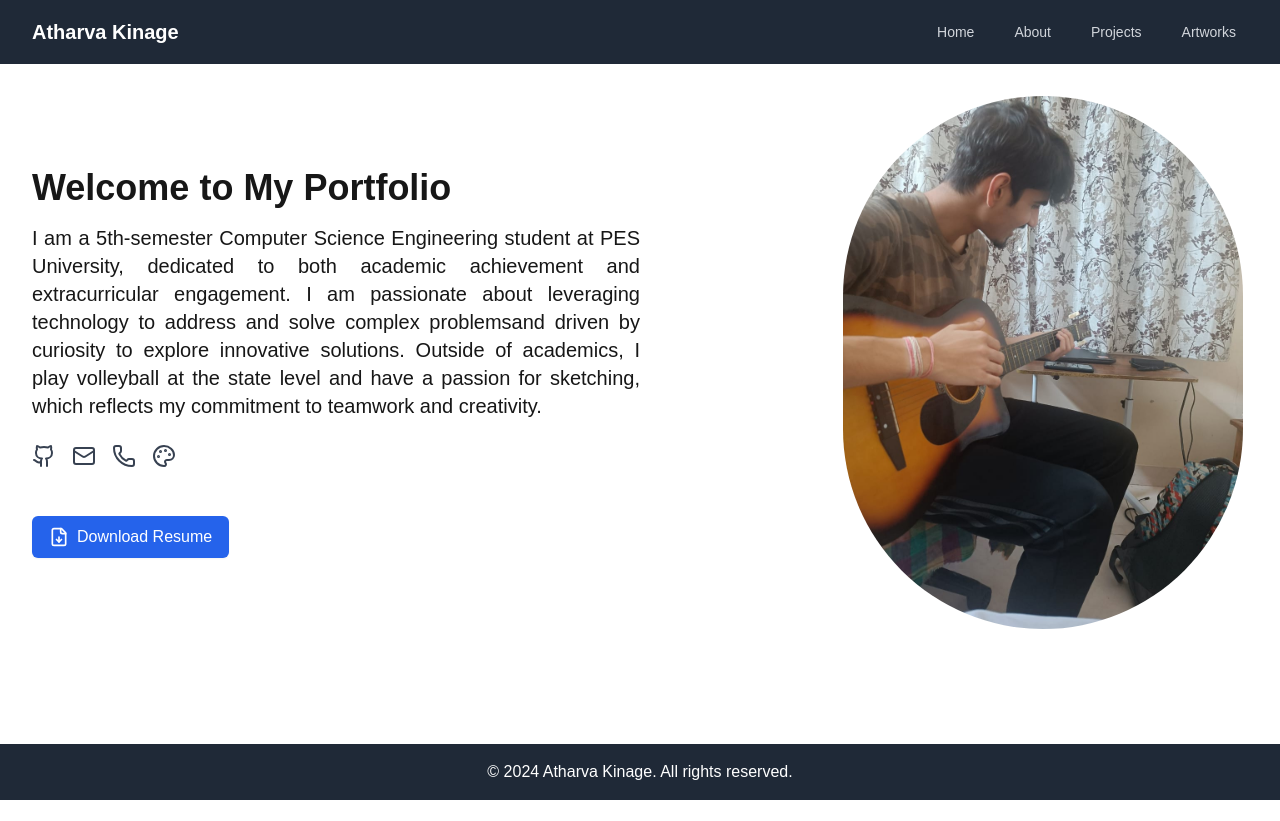
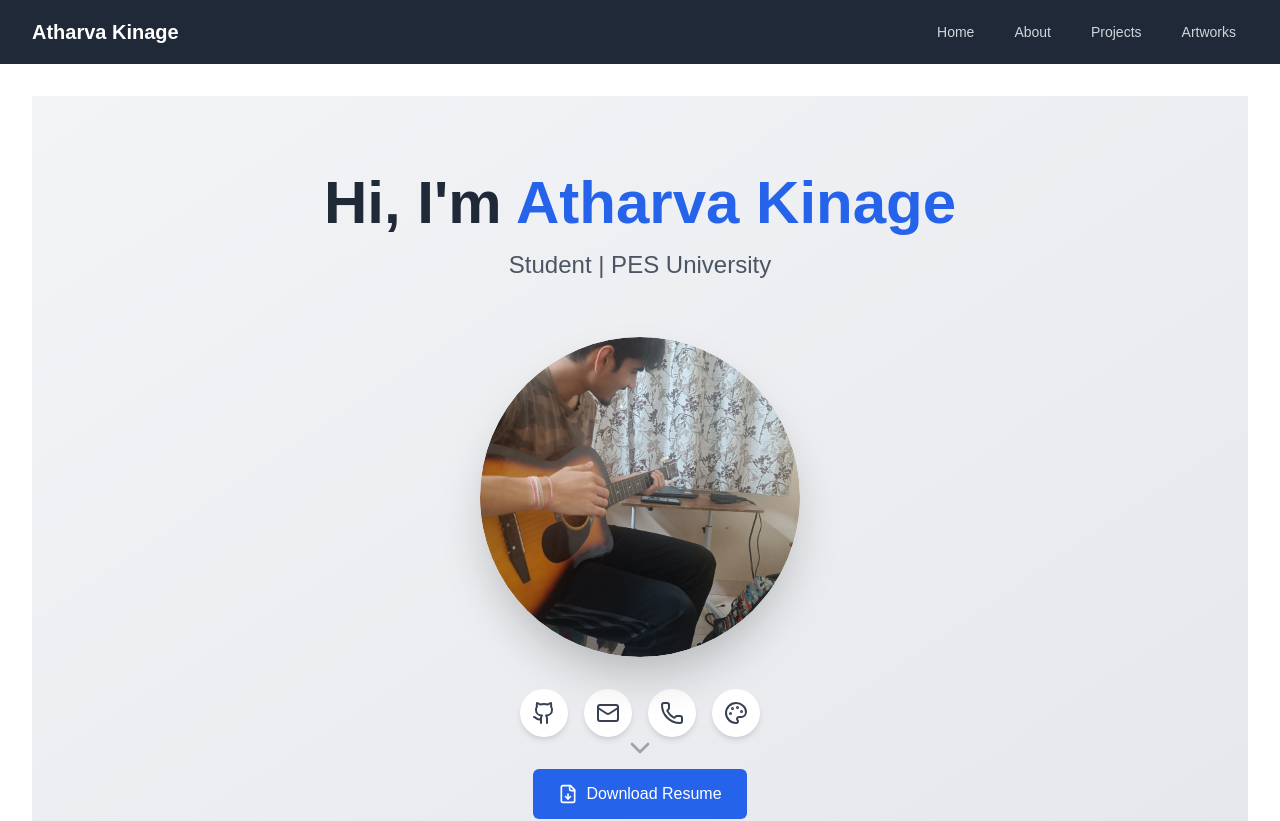
Before and after one commit to atharvakinage/my-portfolio, a Next.js app: page / in a window 1280 px wide. Shown: the top 821 px of the page. Before the commit the page ends 800 px from the top, so only its background shows below. Built offline with nearby package versions, Linux system fonts and the light colour scheme.

Commit message:
Update home page layout

```diff
--- a/package.json
+++ b/package.json
@@ -10,6 +10,7 @@
   },
   "dependencies": {
     "lucide-react": "^0.469.0",
+    "motion": "^11.15.0",
     "next": "15.1.2",
     "react": "^19.0.0",
     "react-dom": "^19.0.0"
--- a/src/app/layout.js
+++ b/src/app/layout.js
@@ -1,5 +1,7 @@
+import { Inter } from 'next/font/google'
 import Navbar from './components/Navbar'
 import './globals.css'
+
 
 export default function RootLayout({ children }) {
   return (
--- a/src/app/page.js
+++ b/src/app/page.js
@@ -1,41 +1,92 @@
+'use client'
+
 import Image from 'next/image'
-import {Github, Mail, Phone, Palette, FileDown} from 'lucide-react'
 import Link from 'next/link'
+import { Github, Mail, Phone, Palette, FileDown, ChevronDown } from 'lucide-react'
+import { motion } from 'framer-motion'
 
 export default function Home() {
   return (
-    <div className="flex flex-col md:flex-row items-center justify-between">
-      <div className="md:w-1/2 mb-8 md:mb-0">
-        <h1 className="text-4xl font-bold mb-4">Welcome to My Portfolio</h1>
-        <p className="text-xl text-justify mb-6">I am a 5th-semester Computer Science Engineering student at PES University, dedicated to both academic achievement and extracurricular engagement. I am passionate about leveraging technology to address and solve complex problemsand driven by curiosity to explore innovative solutions. Outside of academics, I play volleyball at the state level and have a passion for sketching, which reflects my commitment to teamwork and creativity.</p>
-        <div className="flex space-x-4">
-          <a href="https://github.com/atharvakinage" target="_blank" rel="noopener noreferrer" className="text-gray-700 hover:text-blue-500">
-            <Github size={24} />
-            <span className="sr-only">GitHub</span>
-          </a>
-          <a href="mailto:kinageatharv@gmail.com" className="text-gray-700 hover:text-blue-500">
-            <Mail size={24} />
-            <span className="sr-only">Email</span>
-          </a>
-          <a href="tel:+919741862880" className="text-gray-700 hover:text-blue-500">
-            <Phone size={24} />
-            <span className="sr-only">Phone</span>
-          </a>
-          <Link href="/artworks" className="text-gray-700 hover:text-blue-500">
-            <Palette size={24} />
-            <span className="sr-only">Artworks</span>
-          </Link>
-        </div>
-        <br></br>
-        <br></br>
-        <a href="/RESUME_Atharva_Kinage.pdf" download className="inline-flex items-center px-4 py-2 border border-transparent text-base font-medium rounded-md shadow-sm text-white bg-blue-600 hover:bg-blue-700 focus:outline-none focus:ring-2 focus:ring-offset-2 focus:ring-blue-500">
-        <FileDown size={20} className="mr-2" />
-        Download Resume
+    <div className="min-h-screen bg-gradient-to-br from-gray-100 to-gray-200 flex flex-col justify-center items-center p-4">
+      <motion.div
+        initial={{ opacity: 0, y: -20 }}
+        animate={{ opacity: 1, y: 0 }}
+        transition={{ duration: 0.5 }}
+        className="text-center mb-8"
+      >
+        <h1 className="text-4xl md:text-6xl font-bold mb-4 text-gray-800">
+          Hi, I'm <span className="text-blue-600">Atharva Kinage</span>
+        </h1>
+        <p className="text-xl md:text-2xl text-gray-600 mb-6">
+          Student | PES University
+        </p>
+      </motion.div>
+
+      <motion.div
+        initial={{ opacity: 0, scale: 0.9 }}
+        animate={{ opacity: 1, scale: 1 }}
+        transition={{ duration: 0.5, delay: 0.2 }}
+        className="relative w-64 h-64 md:w-80 md:h-80 mb-8 rounded-full overflow-hidden shadow-2xl"
+      >
+        <Image
+          src="/guitarlol.png"
+          alt="Your Profile Picture"
+          layout="fill"
+          objectFit="cover"
+          className="rounded-full"
+        />
+      </motion.div>
+
+      <motion.div
+        initial={{ opacity: 0, y: 20 }}
+        animate={{ opacity: 1, y: 0 }}
+        transition={{ duration: 0.5, delay: 0.4 }}
+        className="flex flex-wrap justify-center gap-4 mb-8"
+      >
+        <SocialLink href="https://github.com/atharvakinage" icon={<Github size={24} />} label="GitHub" />
+        <SocialLink href="mailto:kinageatharv@gmail.com" icon={<Mail size={24} />} label="Email" />
+        <SocialLink href="tel:+919741862880" icon={<Phone size={24} />} label="Phone" />
+        <SocialLink href="/artworks" icon={<Palette size={24} />} label="Artworks" isInternal = {true} />
+      </motion.div>
+
+      <motion.div
+        initial={{ opacity: 0, y: 20 }}
+        animate={{ opacity: 1, y: 0 }}
+        transition={{ duration: 0.5, delay: 0.6 }}
+      >
+        <a
+          href="/RESUME_Atharva_Kinage.pdf"
+          download
+          className="inline-flex items-center px-6 py-3 border border-transparent text-base font-medium rounded-md text-white bg-blue-600 hover:bg-blue-700 focus:outline-none focus:ring-2 focus:ring-offset-2 focus:ring-blue-500 transition duration-150 ease-in-out"
+        >
+          <FileDown size={20} className="mr-2" />
+          Download Resume
         </a>
-      </div>
-      <div className="md:w-1/3">
-        <Image src="/guitarlol.png" alt="Your Profile Picture" width={400} height={400} className="rounded-full" />
-      </div>
+      </motion.div>
+
+      <motion.div
+        initial={{ opacity: 0 }}
+        animate={{ opacity: 1 }}
+        transition={{ duration: 0.5, delay: 1 }}
+        className="absolute bottom-8 left-1/2 transform -translate-x-1/2"
+      >
+        <ChevronDown size={32} className="text-gray-400 animate-bounce" />
+      </motion.div>
     </div>
   )
 }
+
+function SocialLink({ href, icon, label, isInternal=true}) {
+  const LinkComponent = isInternal ? Link : 'a';
+  return (
+    <LinkComponent
+      href={href}
+      target={isInternal ? undefined : "_blank"}
+      rel={isInternal ? undefined : "noopener noreferrer"}
+      className="flex items-center justify-center w-12 h-12 rounded-full bg-white shadow-md hover:shadow-lg transition-shadow duration-300 text-gray-700 hover:text-blue-600"
+    >
+      {icon}
+      <span className="sr-only">{label}</span>
+    </LinkComponent>
+  )
+}
```
Also changed, not shown: 1 other file (tests, documents, lock files or other folders).
